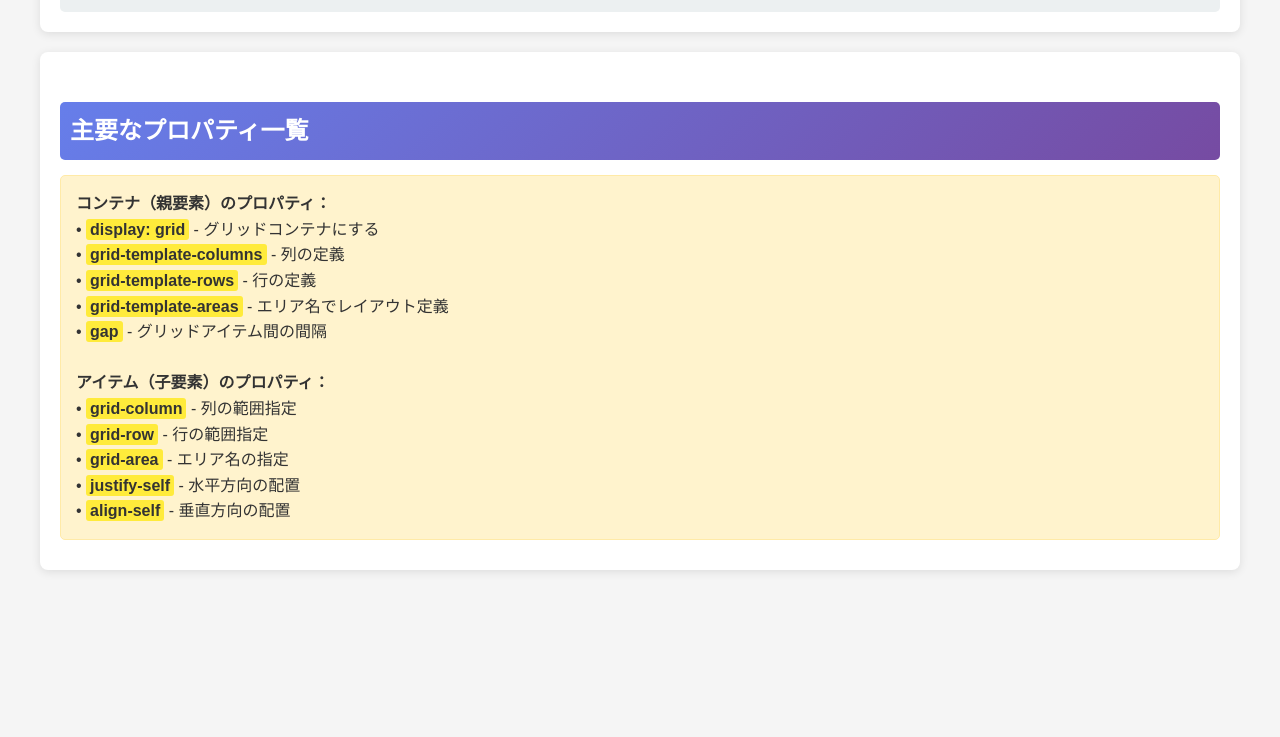
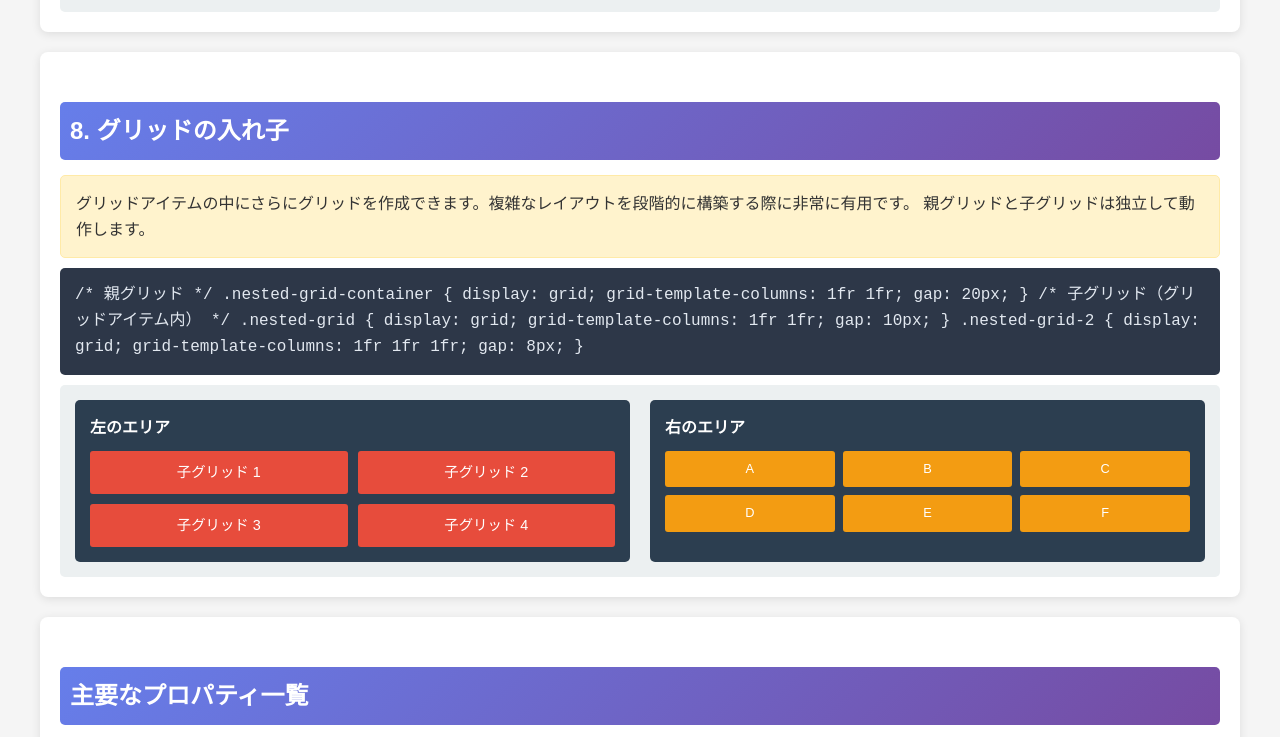
Before and after one commit to yamaguchidesign/grid-verification, a plain HTML site: page index.html in a window 1280 px wide. Shown: the part 3743-4480 px from the top of the page. Before the commit the page ends 4353 px from the top, so only its background shows below. Drawn offline with Linux system fonts and the light colour scheme.

Commit message:
グリッドの入れ子についての説明を追加

```diff
--- a/index.html
+++ b/index.html
@@ -197,6 +197,55 @@
             min-height: 100px;
         }
 
+        /* 8. グリッドの入れ子 */
+        .nested-grid-container {
+            display: grid;
+            grid-template-columns: 1fr 1fr;
+            gap: 20px;
+            background: #ecf0f1;
+            padding: 15px;
+            border-radius: 5px;
+        }
+
+        .nested-grid-item {
+            background: #2c3e50;
+            color: white;
+            padding: 15px;
+            border-radius: 5px;
+        }
+
+        .nested-grid {
+            display: grid;
+            grid-template-columns: 1fr 1fr;
+            gap: 10px;
+            margin-top: 10px;
+        }
+
+        .nested-item {
+            background: #e74c3c;
+            color: white;
+            padding: 10px;
+            text-align: center;
+            border-radius: 3px;
+            font-size: 0.9em;
+        }
+
+        .nested-grid-2 {
+            display: grid;
+            grid-template-columns: 1fr 1fr 1fr;
+            gap: 8px;
+            margin-top: 10px;
+        }
+
+        .nested-item-2 {
+            background: #f39c12;
+            color: white;
+            padding: 8px;
+            text-align: center;
+            border-radius: 3px;
+            font-size: 0.8em;
+        }
+
         /* 説明用のスタイル */
         .explanation {
             background: #fff3cd;
@@ -352,6 +401,57 @@
         </div>
 
         <div class="example">
+            <h2>8. グリッドの入れ子</h2>
+            <div class="explanation">
+                グリッドアイテムの中にさらにグリッドを作成できます。複雑なレイアウトを段階的に構築する際に非常に有用です。
+                親グリッドと子グリッドは独立して動作します。
+            </div>
+            <div class="code">
+                /* 親グリッド */
+                .nested-grid-container {
+                display: grid;
+                grid-template-columns: 1fr 1fr;
+                gap: 20px;
+                }
+
+                /* 子グリッド（グリッドアイテム内） */
+                .nested-grid {
+                display: grid;
+                grid-template-columns: 1fr 1fr;
+                gap: 10px;
+                }
+
+                .nested-grid-2 {
+                display: grid;
+                grid-template-columns: 1fr 1fr 1fr;
+                gap: 8px;
+                }
+            </div>
+            <div class="nested-grid-container">
+                <div class="nested-grid-item">
+                    <strong>左のエリア</strong>
+                    <div class="nested-grid">
+                        <div class="nested-item">子グリッド 1</div>
+                        <div class="nested-item">子グリッド 2</div>
+                        <div class="nested-item">子グリッド 3</div>
+                        <div class="nested-item">子グリッド 4</div>
+                    </div>
+                </div>
+                <div class="nested-grid-item">
+                    <strong>右のエリア</strong>
+                    <div class="nested-grid-2">
+                        <div class="nested-item-2">A</div>
+                        <div class="nested-item-2">B</div>
+                        <div class="nested-item-2">C</div>
+                        <div class="nested-item-2">D</div>
+                        <div class="nested-item-2">E</div>
+                        <div class="nested-item-2">F</div>
+                    </div>
+                </div>
+            </div>
+        </div>
+
+        <div class="example">
             <h2>主要なプロパティ一覧</h2>
             <div class="explanation">
                 <strong>コンテナ（親要素）のプロパティ：</strong><br>
```
Also changed, not shown: 1 other file.
